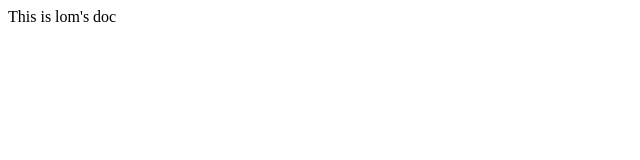
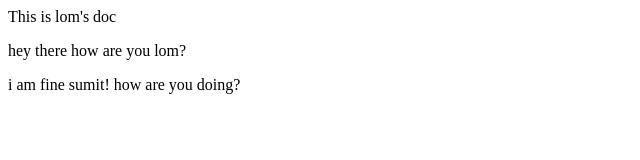
Before and after one commit to sumkun/Github-Demo, a plain HTML site: page index.html in a window 1280 px wide. Shown: the whole page, without its empty margins (0-640 px from the left). Drawn offline with Linux system fonts and the light colour scheme.

Commit message:
second commit

```diff
--- a/index.html
+++ b/index.html
@@ -3,9 +3,14 @@
 <head>
     <meta charset="UTF-8">
     <meta name="viewport" content="width=device-width, initial-scale=1.0">
-    <title>Document</title>
+    <title>Github Demo</title>
 </head>
 <body>
     This is lom's doc
+
+    <p>hey there how are you lom?
+    </p>
+    <p>i am fine sumit! how are you doing?
+    </p>
 </body>
 </html>
```
